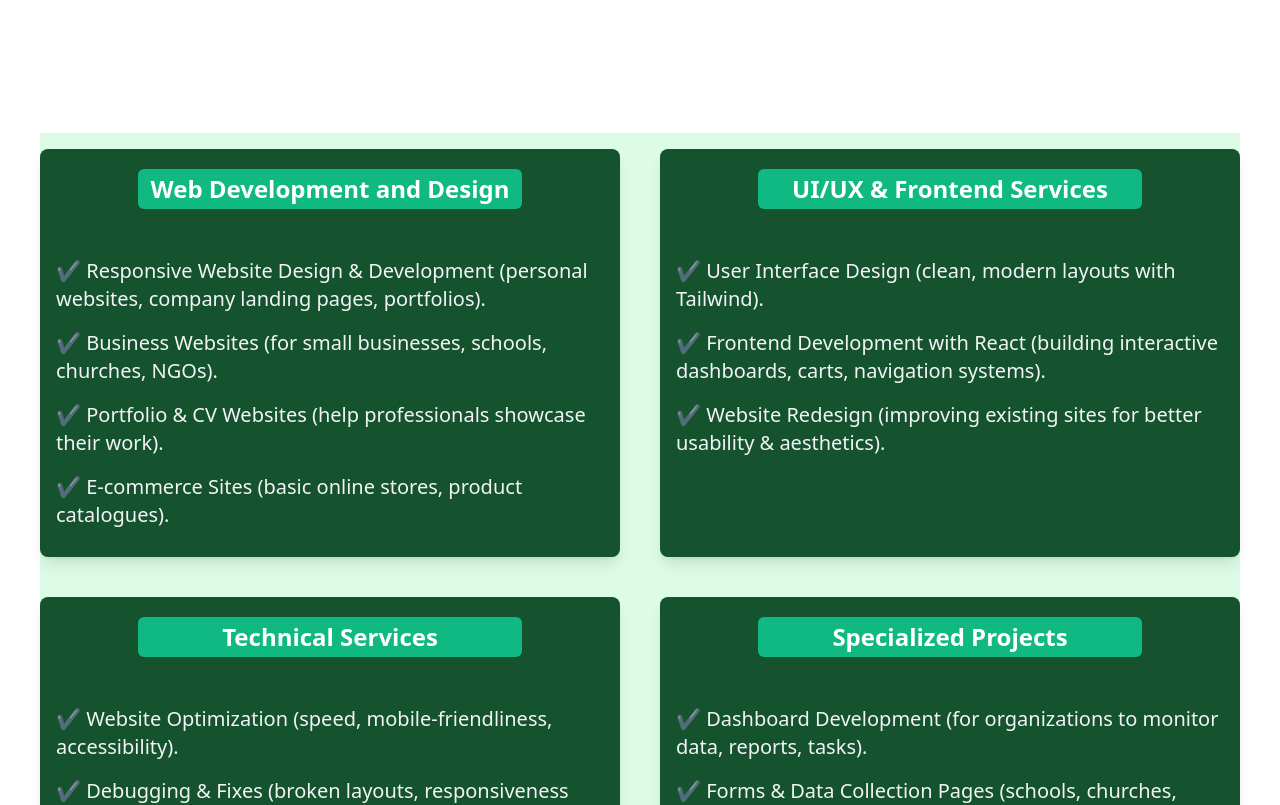
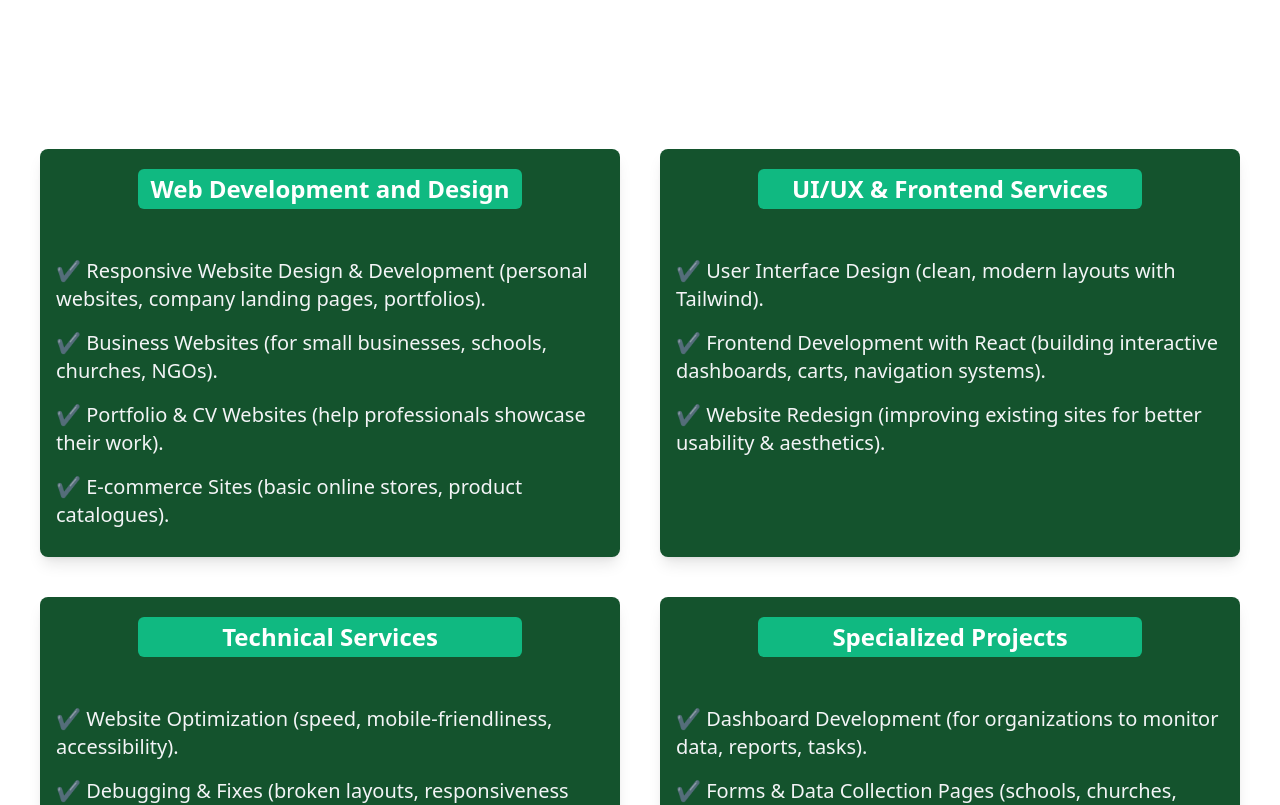
Before and after one commit to Ebus042/NEA-DEV-Portfolio, a React (Vite) app: page / in a window 1280 px wide. Shown: the part 1682-2487 px from the top of the page. Built offline with nearby package versions, Linux system fonts and the light colour scheme.

Commit message:
Removed background

```diff
--- a/src/components/Services.jsx
+++ b/src/components/Services.jsx
@@ -45,7 +45,7 @@
           whileInView="visible"
           viewport={{ once: true, amount: 0.5 }}
           className="grid grid-cols-1 py-4 gap-5 lg:gap-10 mx-10 md:grid md:grid-cols-2 xl:grid-cols-2 2xl:grid-cols-3
-          bg-green-100
+
           "
         >
           {servicesSection.map((section, id) => (
@@ -62,9 +62,12 @@
               >
                 {section.title}
               </h2>
-              <ul className="h-full py-5">
+              <ul className="h-full  py-5">
                 {section.labels.map((label, id) => (
-                  <li key={id} className="py-2 md:text-xl lg:3xl text-gray-100">
+                  <li
+                    key={id}
+                    className="py-2 md:text-xl lg:3xl text-gray-100 "
+                  >
                     <span>✔️ </span>
                     {label}
                   </li>
```
